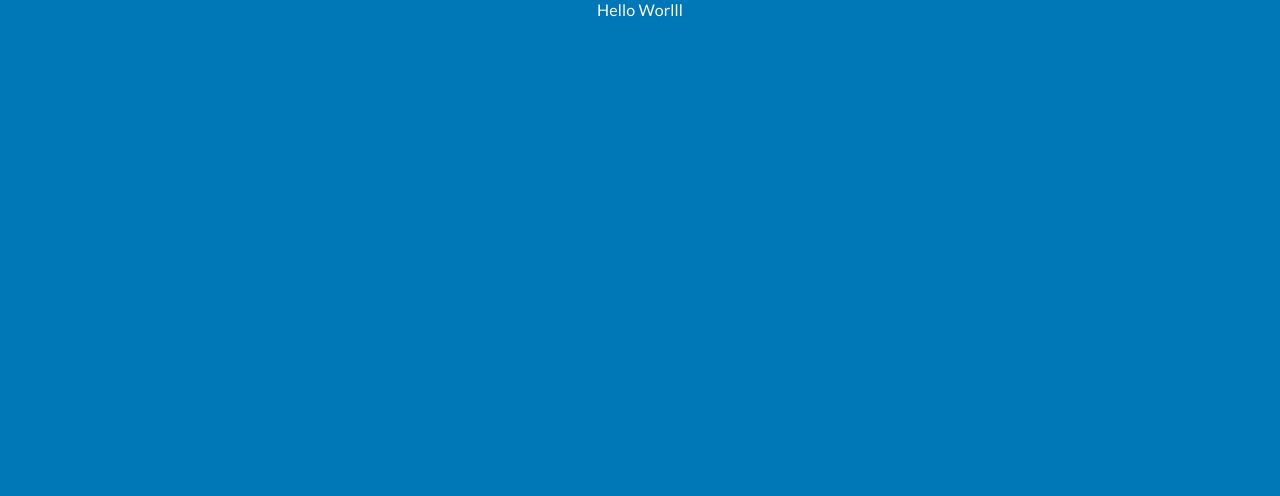
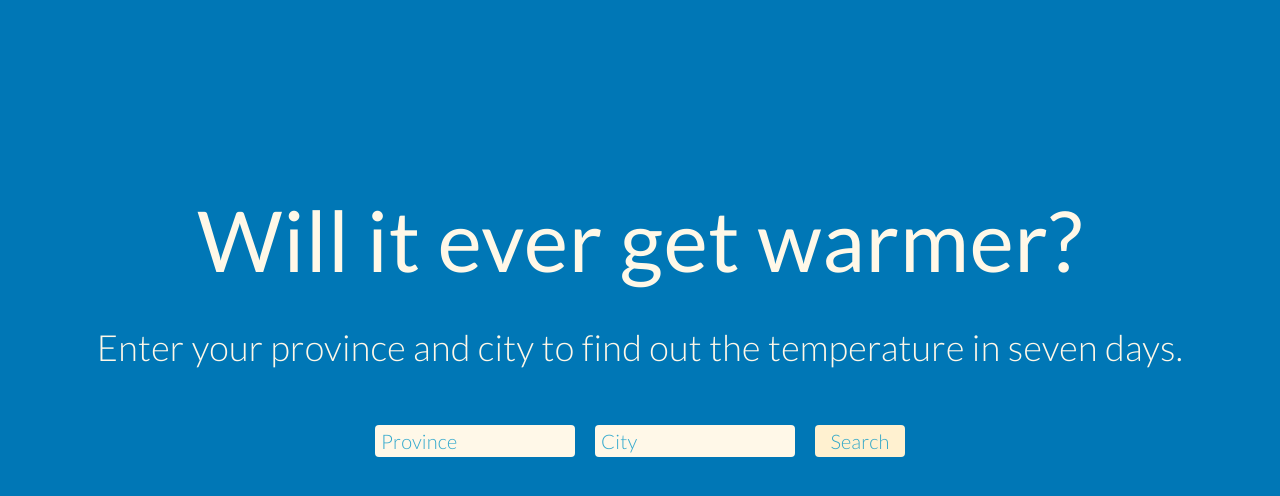
Before and after one commit to aheggie/will_it_ever_get_warmer, a React (Create React App) app: page / in a window 1280 px wide. Shown: the top 496 px of the page. Built offline with nearby package versions, Linux system fonts and the light colour scheme.

Commit message:
static index page loads into react

```diff
--- a/src/App.js
+++ b/src/App.js
@@ -1,3 +1,26 @@
-const App = () => <div>Hello Worlll</div>;
+import { useState } from "react";
+
+const App = () => {
+  const [simpleMockData] = useState(false);
+  return (
+    <>
+      <h1
+        class={`mainheading ${
+          simpleMockData ? "mainheading--datareturned" : ""
+        }`}
+      >
+        Will it ever get warmer?
+      </h1>
+      <p class="instructions">
+        Enter your province and city to find out the temperature in seven days.
+      </p>
+      <div class="inputs">
+        <input type="text" placeholder="Province" class="inputs__input" />
+        <input type="text" placeholder="City" class="inputs__input" />
+        <button class="inputs__btn">Search</button>
+      </div>
+    </>
+  );
+};
 
 export default App;
```
